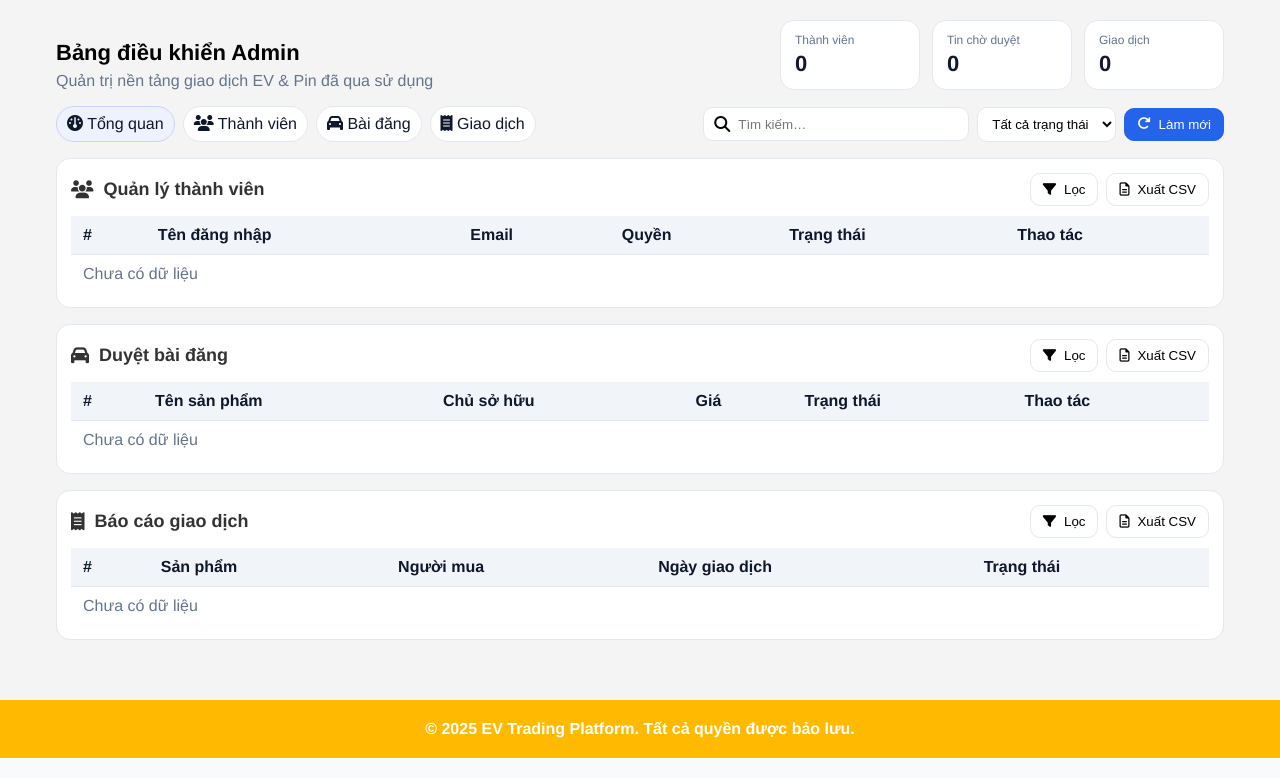
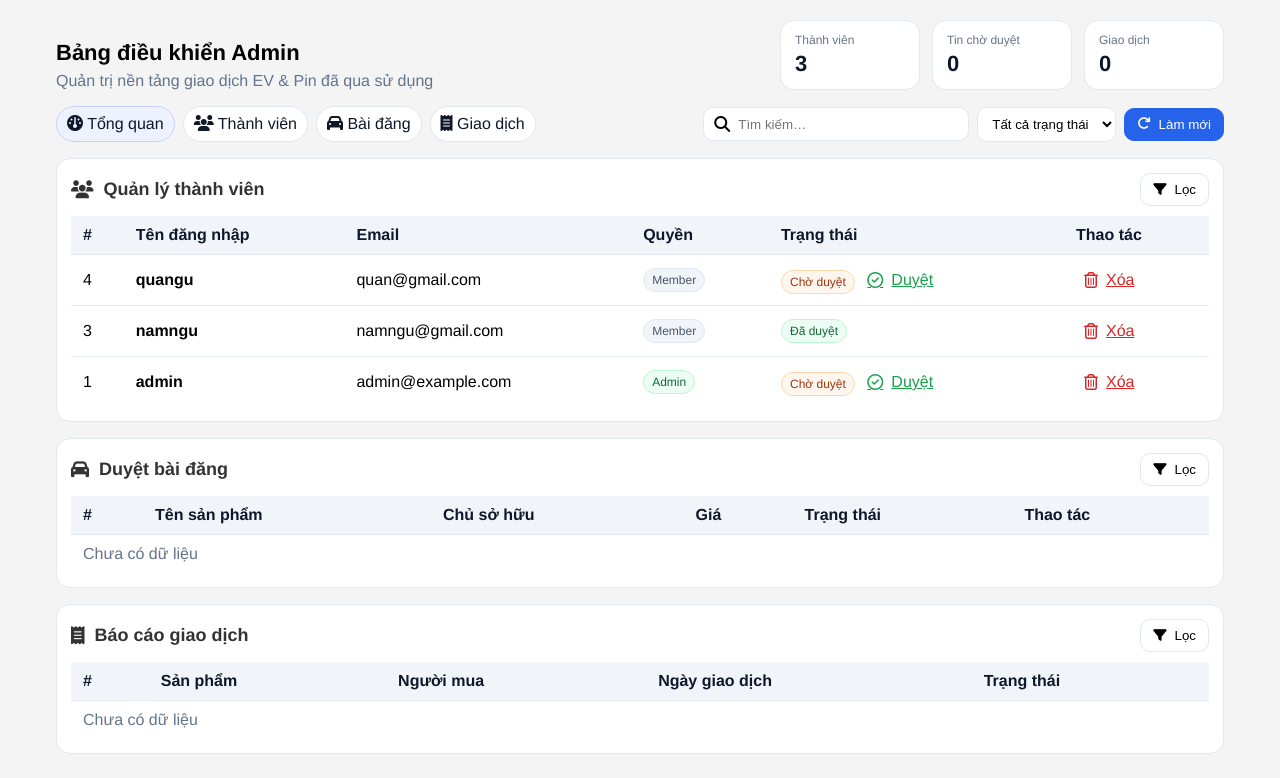
Before and after one commit to quynhmai06/XDPMDT, a Flask app: page /admin in a window 1280 px wide. Shown: the part 90-868 px from the top of the page. Run offline with Flask 3, Linux system fonts and the light colour scheme; a user stored in the database is signed in; data comes from the database, SQL or seed files in the repository; both versions use the stored data as it was after the commit.

Commit message:
Đã xong phần đăng nhập và đăng kí

```diff
--- a/admin.py
+++ b/admin.py
@@ -1,39 +1,87 @@
-# admin.py
 from flask import Blueprint, render_template, request, redirect, url_for, flash, session
 from werkzeug.security import check_password_hash
 from models import db, User
 
 admin_bp = Blueprint("admin", __name__)
 
-# GET /admin -> hiển thị admin.html (nếu chưa login sẽ thấy form trong template)
+def require_admin():
+    if not session.get("is_admin"):
+        return False
+    return True
+
 @admin_bp.route("/admin", methods=["GET"], endpoint="admin_dashboard")
 def admin_dashboard():
+    if not require_admin():
+        return render_template("admin.html", users=[], products=[], transactions=[])
+
+    users = User.query.order_by(User.id.desc()).all()
+    products = []
+    transactions = []
+
+    return render_template("admin.html", users=users, products=products, transactions=transactions)
+
+@admin_bp.route("/admin/login", methods=["GET", "POST"], endpoint="admin_login")
+def admin_login():
+    if request.method == "POST":
+        username = request.form.get("username", "").strip()
+        password = request.form.get("password", "")
+
+        user = User.query.filter_by(username=username, is_admin=True).first()
+        if not user:
+            flash("❌ Không tìm thấy tài khoản admin", "error")
+            return redirect("/admin#login")
+
+        if not check_password_hash(user.password, password):
+            flash("❌ Sai mật khẩu", "error")
+            return redirect("/admin#login")
+
+        session["admin_id"] = user.id
+        session["is_admin"] = True
+        session["username"] = user.username
+        flash("✅ Đăng nhập thành công!", "success")
+        return redirect(url_for("admin.admin_dashboard"))
+
     return render_template("admin.html", users=[], products=[], transactions=[])
 
-# POST /admin/login -> xử lý form đăng nhập trong admin.html
-@admin_bp.route("/admin/login", methods=["POST"], endpoint="admin_login")
-def admin_login():
-    username = request.form.get("username", "").strip()
-    password = request.form.get("password", "")
-
-    user = User.query.filter_by(username=username, is_admin=True).first()
-    if not user:
-        flash("❌ Không tìm thấy tài khoản admin", "error")
-        return redirect(url_for("admin.admin_dashboard"))
-
-    if not check_password_hash(user.password, password):
-        flash("❌ Sai mật khẩu", "error")
-        return redirect(url_for("admin.admin_dashboard"))
-
-    session["admin_id"] = user.id
-    session["is_admin"] = True
-    session["username"] = user.username
-    flash("✅ Đăng nhập thành công!", "success")
-    return redirect(url_for("admin.admin_dashboard"))
-
-# GET /admin/logout -> đăng xuất
 @admin_bp.route("/admin/logout", methods=["GET"], endpoint="logout")
 def logout():
     session.clear()
     flash("✅ Đã đăng xuất!", "success")
     return redirect(url_for("admin.admin_dashboard"))
+
+@admin_bp.route("/admin/approve_user/<int:user_id>", methods=["POST", "GET"])
+def approve_user(user_id):
+    if not require_admin():
+        flash("Bạn cần đăng nhập admin", "error")
+        return redirect("/admin#login")
+    user = User.query.get_or_404(user_id)
+    user.approved = True
+    db.session.commit()
+    flash(f"✅ Đã duyệt tài khoản: {user.username}", "success")
+    return redirect(url_for("admin.admin_dashboard"))
+
+@admin_bp.route("/admin/users/<int:user_id>/status", methods=["POST"], endpoint="update_user_status")
+def update_user_status(user_id):
+    if not session.get("is_admin"):
+        flash("Bạn cần đăng nhập admin", "error")
+        return redirect(url_for("admin.admin_dashboard"))
+
+    u = User.query.get_or_404(user_id)
+    new_status = request.form.get("approved")
+
+    if new_status == "1":
+        u.approved = True
+    else:
+        u.approved = False
+
+    db.session.commit()
+    flash(f"✅ Cập nhật trạng thái cho {u.username}", "success")
+    return redirect(url_for("admin.admin_dashboard"))
+
+@admin_bp.route("/admin/delete_user/<int:user_id>", methods=["GET"])
+def delete_user(user_id):
+    user = User.query.get_or_404(user_id)
+    db.session.delete(user)
+    db.session.commit()
+    flash("Tài khoản đã bị xóa!", "success")
+    return redirect(url_for("admin.admin_dashboard"))
--- a/app.py
+++ b/app.py
@@ -1,4 +1,4 @@
-from flask import Flask, render_template
+from flask import Flask, render_template, redirect, url_for, session, flash
 from models import db
 from register import register_bp
 from login import login_bp
@@ -22,6 +22,13 @@ def home():
 def admin_dashboard():
     return render_template("admin.html")
 
+@app.route("/logout", endpoint="logout")
+def logout_all():
+    was_admin = session.get("is_admin")
+    session.clear()
+    flash("Đã đăng xuất!", "success")
+    return redirect(url_for("admin.admin_dashboard") if was_admin else url_for("home"))
+
 if __name__ == "__main__":
     with app.app_context():
         db.create_all()
--- a/init_db.py
+++ b/init_db.py
@@ -1,4 +1,3 @@
-# init_db.py
 from app import app
 from models import db, User
 from werkzeug.security import generate_password_hash
@@ -7,7 +6,6 @@ with app.app_context():
     db.drop_all()
     db.create_all()
 
-    # Tạo tài khoản admin
     admin = User(
         username="admin",
         email="admin@example.com",
--- a/static/style.css
+++ b/static/style.css
@@ -449,8 +449,23 @@ body {
 .chip-warning{background:#fff7ed;border-color:#fed7aa;color:#9a3412}
 .chip-muted{background:#f1f5f9;border-color:#e2e8f0;color:#475569}
 
-/* Responsive */
 @media (max-width: 800px){
   .stats-row{width:100%}
   .th-actions,.td-actions{text-align:left}
 }
+
+.user-avatar-wrap{ position:relative; display:inline-block; margin-left:8px; }
+.avatar-btn{ background:transparent; border:0; cursor:pointer; padding:0; }
+.avatar-circle{
+  width:36px; height:36px; border-radius:50%;
+  background:#fff; color:#333; display:inline-flex; align-items:center; justify-content:center;
+  font-weight:700; box-shadow:0 0 0 2px rgba(0,0,0,.06) inset;
+}
+.user-dropdown{
+  position:absolute; right:0; margin-top:8px; min-width:180px;
+  background:#fff; border:1px solid #e5e7eb; border-radius:10px;
+  box-shadow:0 10px 30px rgba(0,0,0,.12); padding:8px; z-index:1000;
+}
+.user-dropdown .dropdown-name{ padding:6px 10px; font-weight:600; color:#4b5563; }
+.user-dropdown .dropdown-item{ display:block; padding:8px 10px; color:#111827; text-decoration:none; border-radius:8px; }
+.user-dropdown .dropdown-item:hover{ background:#f3f4f6; }
--- a/templates/admin.html
+++ b/templates/admin.html
@@ -9,7 +9,6 @@
   <link href="https://cdnjs.cloudflare.com/ajax/libs/font-awesome/6.5.0/css/all.min.css" rel="stylesheet"/>
 </head>
 <body>
-  <!-- Header tái sử dụng phong cách index -->
   <header class="header">
     <div class="header-container">
       <div class="logo-section">
@@ -27,7 +26,6 @@
   </header>
 
   <main class="container admin-container">
-    <!-- Tiêu đề + quick stats -->
     <div class="admin-heading">
       <div>
         <h1 class="page-title">Bảng điều khiển Admin</h1>
@@ -53,7 +51,6 @@
       </div>
     </div>
 
-    <!-- Tabs + Toolbar -->
     <div class="admin-toolbar">
       <div class="tabs">
         <a class="tab active"><i class="fa-solid fa-gauge"></i> Tổng quan</a>
@@ -70,19 +67,16 @@
           <option value="">Tất cả trạng thái</option>
           <option value="pending">Chờ duyệt</option>
           <option value="approved">Đã duyệt</option>
-          <option value="blocked">Đã khóa</option>
         </select>
         <button class="btn btn-primary"><i class="fa-solid fa-arrow-rotate-right"></i> Làm mới</button>
       </div>
     </div>
 
-    <!-- Quản lý thành viên -->
     <section class="admin-card">
       <div class="section-head">
         <h2 class="section-title"><i class="fa-solid fa-users"></i> Quản lý thành viên</h2>
         <div class="section-actions">
           <button class="btn btn-outline"><i class="fa-solid fa-filter"></i> Lọc</button>
-          <button class="btn"><i class="fa-regular fa-file-lines"></i> Xuất CSV</button>
         </div>
       </div>
       <div class="table-wrap">
@@ -93,7 +87,7 @@
               <th>Tên đăng nhập</th>
               <th>Email</th>
               <th>Quyền</th>
-              <th>Trạng thái</th> <!-- ✅ thêm cột này -->
+              <th>Trạng thái</th>
               <th class="th-actions">Thao tác</th>
             </tr>
           </thead>
@@ -120,8 +114,11 @@
                   {% endif %}
                 </td>
                 <td class="td-actions">
-                  <button class="btn btn-ghost"><i class="fa-regular fa-pen-to-square"></i> Sửa</button>
-                  <button class="btn btn-ghost danger"><i class="fa-regular fa-trash-can"></i> Xóa</button>
+                  <a class="btn btn-ghost danger"
+                    href="{{ url_for('admin.delete_user', user_id=user.id) }}"
+                    onclick="return confirm('Bạn có chắc chắn muốn xóa tài khoản này?')">
+                    <i class="fa-regular fa-trash-can"></i> Xóa
+                  </a>
                 </td>
               </tr>
               {% endfor %}
@@ -133,14 +130,11 @@
       </div>
     </section>
 
-
-    <!-- Duyệt bài đăng -->
     <section class="admin-card">
       <div class="section-head">
         <h2 class="section-title"><i class="fa-solid fa-car"></i> Duyệt bài đăng</h2>
         <div class="section-actions">
           <button class="btn btn-outline"><i class="fa-solid fa-filter"></i> Lọc</button>
-          <button class="btn"><i class="fa-regular fa-file-lines"></i> Xuất CSV</button>
         </div>
       </div>
       <div class="table-wrap">
@@ -184,13 +178,11 @@
       </div>
     </section>
 
-    <!-- Báo cáo giao dịch -->
     <section class="admin-card">
       <div class="section-head">
         <h2 class="section-title"><i class="fa-solid fa-receipt"></i> Báo cáo giao dịch</h2>
         <div class="section-actions">
           <button class="btn btn-outline"><i class="fa-solid fa-filter"></i> Lọc</button>
-          <button class="btn"><i class="fa-regular fa-file-lines"></i> Xuất CSV</button>
         </div>
       </div>
       <div class="table-wrap">
@@ -227,7 +219,6 @@
       </div>
     </section>
   </main>
-  <!-- Modal Đăng nhập Admin -->
   <div id="adminLoginModal" class="modal" style="display:none;">
     <div class="modal-content" style="max-width:420px;margin:auto;">
       <span class="close" onclick="closeAdminLogin()">&times;</span>
@@ -259,14 +250,11 @@
   <script>
     function openAdminLogin(e){ if(e) e.preventDefault(); document.getElementById('adminLoginModal').style.display='block'; }
     function closeAdminLogin(){ document.getElementById('adminLoginModal').style.display='none'; }
-    // đóng khi click ra ngoài
     window.addEventListener('click', function(ev){
       const m = document.getElementById('adminLoginModal');
       if (ev.target === m) m.style.display = 'none';
     });
   </script>
-
-  <!-- CSS tối giản cho modal (nếu style.css chưa có) -->
   <style>
     .modal{position:fixed;inset:0;background:rgba(0,0,0,.35);z-index:1000;display:none}
     .modal-content{background:#fff;border-radius:14px;padding:18px;box-shadow:0 10px 30px rgba(0,0,0,.15)}
```
Also changed, not shown: login.py (+8 -6 lines), register.py (+4 -7 lines), templates/index.html (+31 -5 lines), instance/ev_trading.db.
